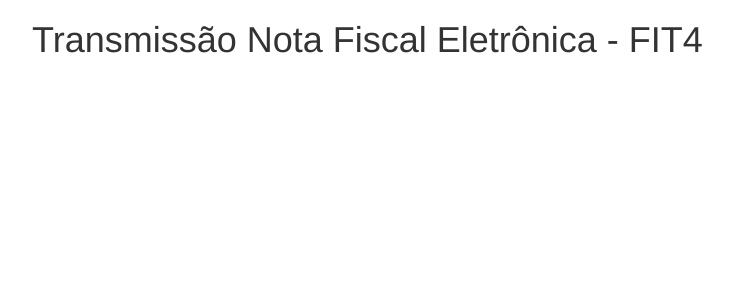
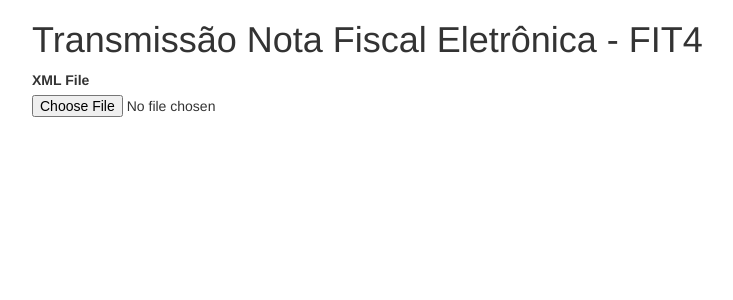
Before and after one commit to cristianocrc2/fit4, a PHP site: page /WsNFe2/ in a window 1280 px wide. Shown: the top 300 px of the page, without its empty margins (38-771 px from the left). Run offline with PHP 8.4, Linux system fonts and the light colour scheme.

Commit message:
Inserção do controle de upload do arquivo

```diff
--- a/index.php
+++ b/index.php
@@ -24,6 +24,12 @@
 			<div class="row">
 				<div class="col-lg-12 col-md-12">
 					<h1>Transmissão Nota Fiscal Eletrônica - FIT4</h1>
+					<div class="upload_div">
+						<div class="form-group">
+							<label for="file">XML File</label>
+							<input type="file" name="xml" id="xml">
+						</div>
+					</div>
 				</div>
 			</div>
 		</div>
```
